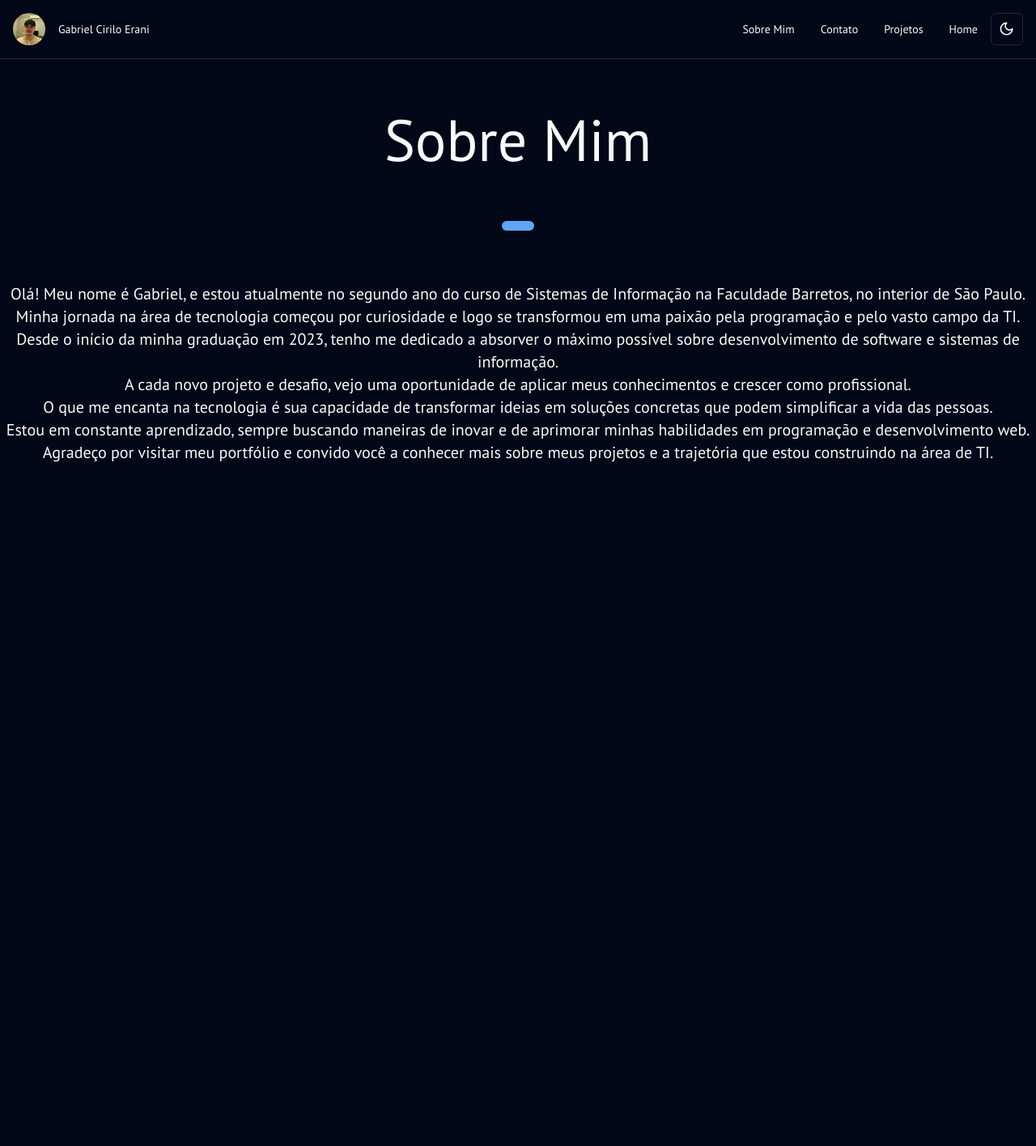
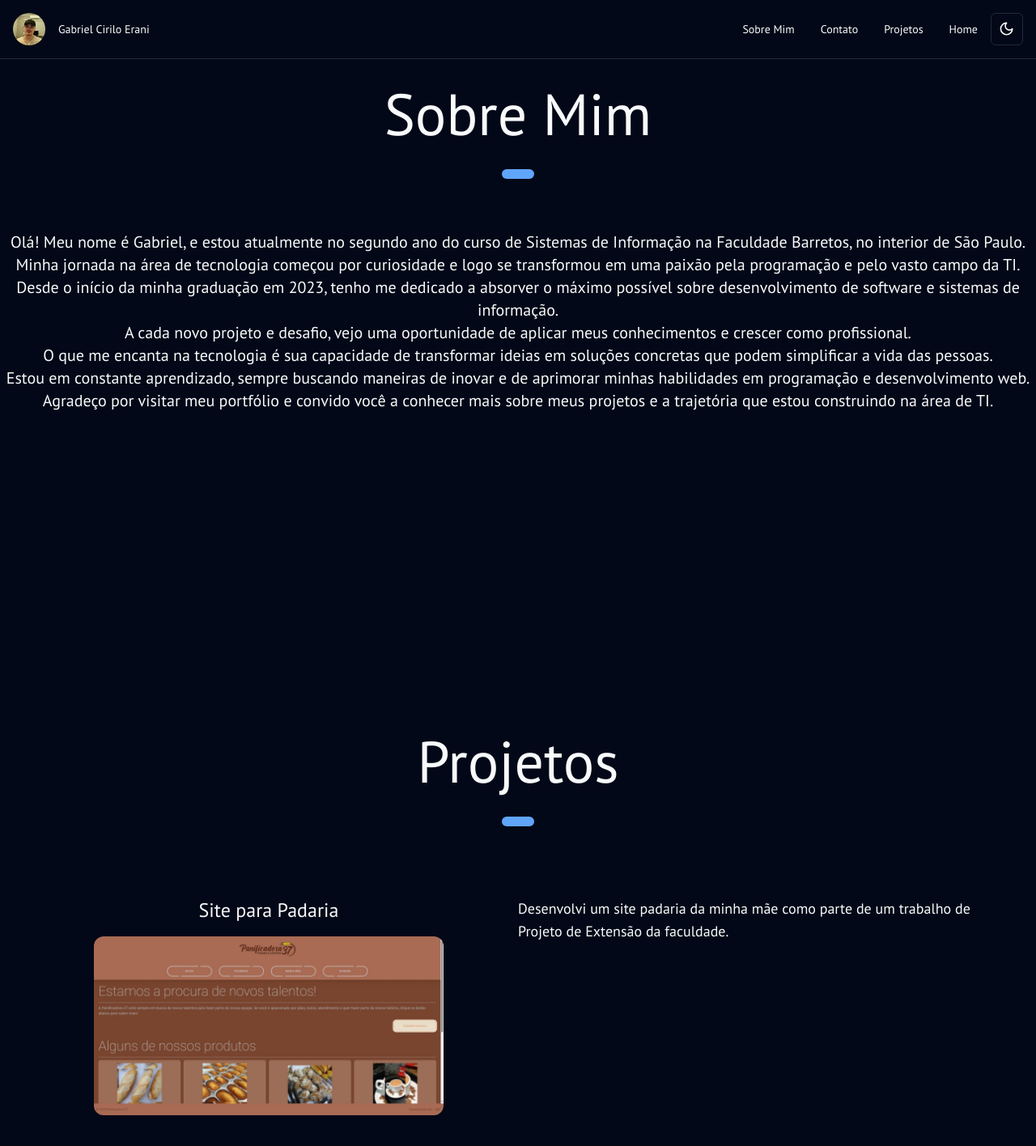
Before and after one commit to GabrielErani/PortFolioVite, a React (Vite) app: page / in a window 1280 px wide. Shown: the whole page at 81% size. Before the commit the page ends 873 px from the top, so only its background shows below. Built offline with nearby package versions, Linux system fonts and the light colour scheme.

Commit message:
fé no pai que o inimigo cai

```diff
--- a/src/components/pages/MainPage/MainPage.tsx
+++ b/src/components/pages/MainPage/MainPage.tsx
@@ -5,12 +5,12 @@ const MainPage = () => {
   return (
     <>
       <HeaderMainPage />
-      <section id="SobreMim" className="min-h-screen h-fit max-w-screen">
+      <section id="SobreMim" className="min-h-screen h-fit max-w-screen ">
         <div className="flex justify-center items-center flex-col w-full">
-          <h1 className="my-16 md:text-7xl text-3xl">Sobre Mim</h1>
+          <h1 className="my-8 md:text-7xl text-3xl">Sobre Mim</h1>
           <span className="h-3 bg-blue-400 w-10 rounded-full mb-16"></span>
         </div>
-        <p className="text-xl pt-sans-regular md:p-0 p-4">
+        <p className="text-xl pt-sans-regular md:p-0 p-4 mb-8">
           Olá! Meu nome é Gabriel, e estou atualmente no segundo ano do curso de
           Sistemas de Informação na Faculdade Barretos, no interior de São
           Paulo.<br/> Minha jornada na área de tecnologia começou por curiosidade e
@@ -28,8 +28,25 @@ const MainPage = () => {
           construindo na área de TI.
         </p>
       </section>
+      <section className=" h-fit max-w-screen justify-center items-center flex flex-col" id="Projetos">
+      <div className="flex justify-center items-center flex-col w-full">
+          <h1 className="my-8 md:text-7xl text-3xl">Projetos</h1>
+          <span className="h-3 bg-blue-400 w-10 rounded-full mb-16"></span>
+        </div>
+        <div className="grid grid-flow-row grid-cols-1 w-fit p-4 gap-8 ">
+            <div className="flex flex-col justify-center   p-2 rounded-xl md:flex-row max-w-screen">
+                <div className="flex flex-col items-center md:w-[50%]">
+                <h2 className="text-2xl">Site para Padaria</h2>
+                <img src="src\assets\projetosImages\panificadora37Projeto.jpeg" alt="Projeto Panificadora 37" className=" rounded-xl my-4 md:w-[70%] h-auto" />
+                </div>
+                <p className="text-lg md:text-left md:w-[50%]"> Desenvolvi um site padaria da minha mãe como parte de um trabalho de Projeto de Extensão da faculdade.<br/></p>
+
+            </div>
+
+</div>
+
+      </section>
     </>
-  );
-};
+  )};
 
 export default MainPage;
```
Also changed, not shown: src/assets/projetosImages/panificadora37Projeto.jpeg (added), 1 other file (tests, documents, lock files or other folders).
